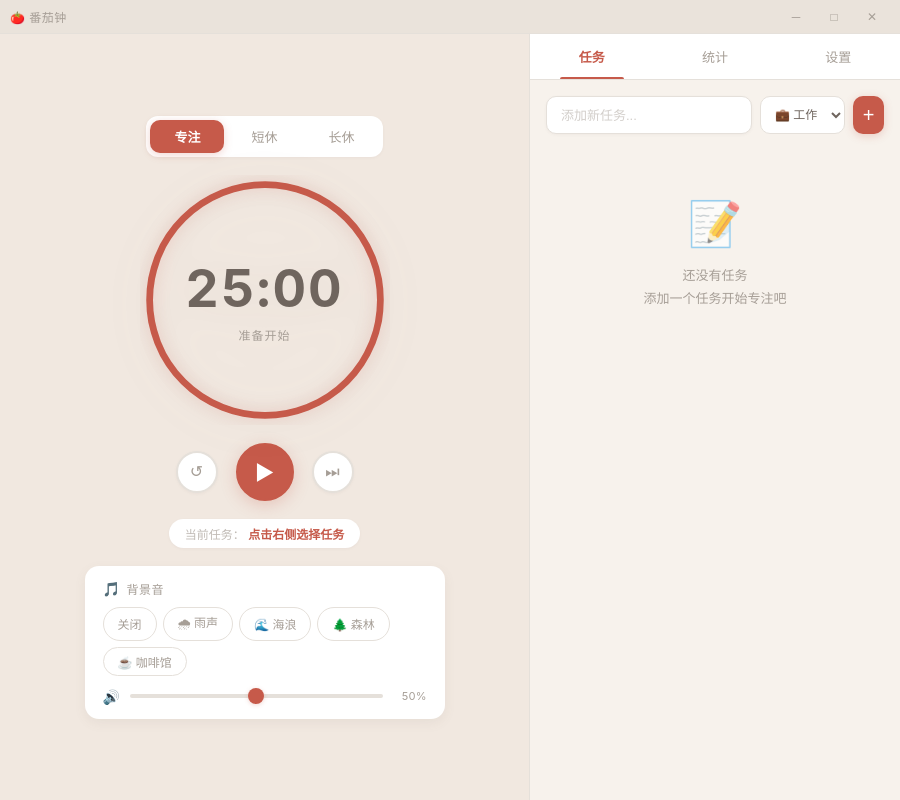
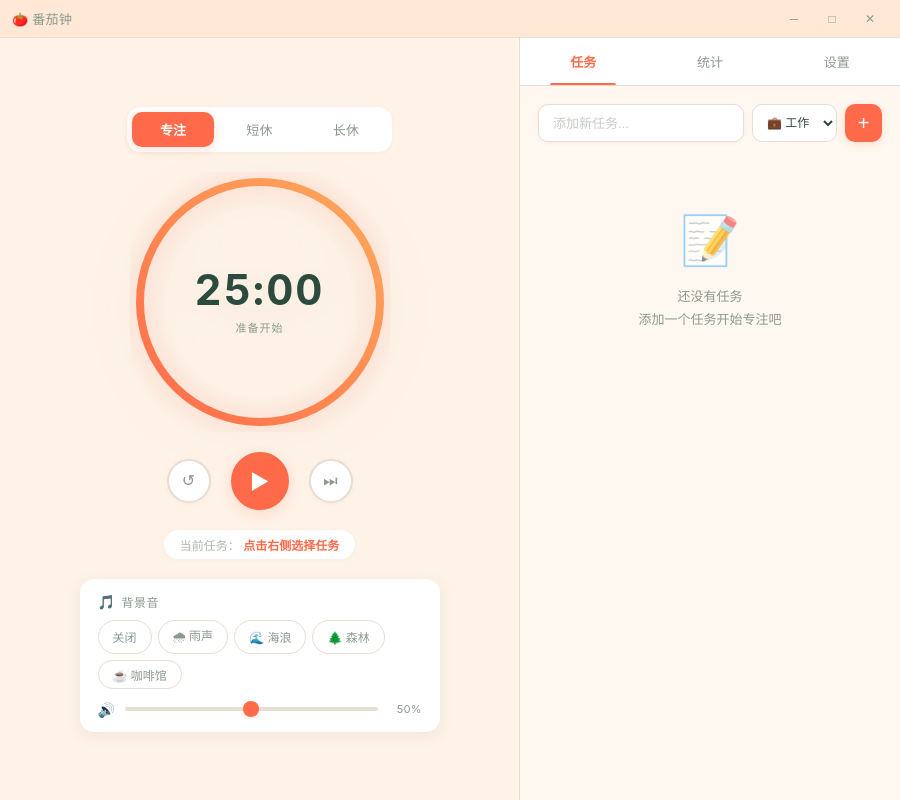
Before and after one commit to lovecumin/pomodoro_clock_claudecode_V2, an Electron app: page src/index.html in a window 900 px wide. Drawn offline with Linux system fonts and the light colour scheme.

Commit message:
feat: 优化番茄钟UI设计 - 应用晨光番茄主题
- 更新主题配色：温暖象牙白背景、番茄红主色、深森林绿文字
- 优化排版系统：完整的字体尺寸和粗细规范
- 改进计时器：添加SVG渐变效果和脉动动画
- 精致组件：更圆润的卡片、按钮和阴影层次
- 新增CLAUDE.md：为Claude Code提供项目架构文档

```diff
--- a/src/index.html
+++ b/src/index.html
@@ -33,6 +33,13 @@
       <!-- 圆形计时器 -->
       <div class="timer-circle-wrapper">
         <svg class="timer-svg" viewBox="0 0 260 260">
+          <!-- SVG渐变定义 -->
+          <defs>
+            <linearGradient id="timerGradient" x1="0%" y1="0%" x2="100%" y2="100%">
+              <stop offset="0%" stop-color="var(--timer-gradient-start)" />
+              <stop offset="100%" stop-color="var(--timer-gradient-end)" />
+            </linearGradient>
+          </defs>
           <circle class="timer-bg" cx="130" cy="130" r="120" />
           <circle class="timer-progress" cx="130" cy="130" r="120" />
         </svg>
--- a/src/styles/main.css
+++ b/src/styles/main.css
@@ -1,5 +1,11 @@
 /* ============================================================
- * main.css — 温暖柔和风格 UI
+ * main.css — 「晨光番茄」UI 设计
+ *
+ * 设计特点：
+ *   - 温暖、自然、清爽的配色
+ *   - 精致的字体排版和间距
+ *   - 柔和的阴影和过渡效果
+ *   - 直观的视觉层次
  * ============================================================ */
 
 /* ===== Reset & Base ===== */
@@ -10,13 +16,32 @@
 }
 
 body {
-  font-family: -apple-system, BlinkMacSystemFont, 'Segoe UI', 'PingFang SC', 'Microsoft YaHei', sans-serif;
+  font-family: -apple-system, BlinkMacSystemFont, 'SF Pro Display', 'Segoe UI', 'PingFang SC', 'Microsoft YaHei', sans-serif;
   background: var(--bg-primary);
   color: var(--text-primary);
   overflow: hidden;
   height: 100vh;
   user-select: none;
   -webkit-font-smoothing: antialiased;
+  -moz-osx-font-smoothing: grayscale;
+}
+
+/* ===== Typography Scale ===== */
+:root {
+  --text-xs: 11px;
+  --text-sm: 13px;
+  --text-base: 14px;
+  --text-lg: 16px;
+  --text-xl: 18px;
+  --text-2xl: 24px;
+  --text-3xl: 32px;
+  --text-4xl: 42px;
+
+  --font-weight-light: 300;
+  --font-weight-normal: 400;
+  --font-weight-medium: 500;
+  --font-weight-semibold: 600;
+  --font-weight-bold: 700;
 }
 
 /* ===== Titlebar ===== */
@@ -24,18 +49,21 @@ body {
   display: flex;
   justify-content: space-between;
   align-items: center;
-  height: 34px;
+  height: 38px;
   background: var(--bg-titlebar);
-  padding: 0 10px;
+  padding: 0 12px;
   -webkit-app-region: drag;
   border-bottom: 1px solid var(--border);
 }
 
 .titlebar-title {
-  font-size: 12px;
+  font-size: var(--text-sm);
   color: var(--text-secondary);
-  font-weight: 500;
-  letter-spacing: 0.5px;
+  font-weight: var(--font-weight-medium);
+  letter-spacing: 0.3px;
+  display: flex;
+  align-items: center;
+  gap: 6px;
 }
 
 .titlebar-controls {
@@ -53,7 +81,10 @@ body {
   cursor: pointer;
   font-size: 12px;
   border-radius: 6px;
-  transition: all 0.2s;
+  transition: all 0.2s ease;
+  display: flex;
+  align-items: center;
+  justify-content: center;
 }
 
 .titlebar-btn:hover {
@@ -62,14 +93,14 @@ body {
 }
 
 .btn-close:hover {
-  background: #C65A4A;
+  background: var(--danger);
   color: white;
 }
 
 /* ===== App Container ===== */
 .app-container {
   display: flex;
-  height: calc(100vh - 34px);
+  height: calc(100vh - 38px);
 }
 
 /* ===== Timer Panel（左侧计时器） ===== */
@@ -79,8 +110,8 @@ body {
   flex-direction: column;
   align-items: center;
   justify-content: center;
-  padding: 24px 20px;
-  gap: 18px;
+  padding: 28px 24px;
+  gap: 20px;
   background: var(--bg-secondary);
   border-right: 1px solid var(--border);
 }
@@ -88,30 +119,31 @@ body {
 /* --- 模式切换标签 --- */
 .mode-tabs {
   display: flex;
-  gap: 3px;
+  gap: 4px;
   background: var(--bg-card);
-  border-radius: 12px;
-  padding: 4px;
+  border-radius: 14px;
+  padding: 5px;
   box-shadow: var(--shadow-sm);
 }
 
 .mode-tab {
-  padding: 7px 24px;
+  padding: 8px 28px;
   border: none;
   background: transparent;
   color: var(--text-secondary);
-  font-size: 13px;
+  font-size: var(--text-sm);
   cursor: pointer;
   border-radius: 10px;
-  transition: all 0.3s ease;
-  font-weight: 500;
+  transition: all 0.25s ease;
+  font-weight: var(--font-weight-medium);
+  letter-spacing: 0.2px;
 }
 
 .mode-tab.active {
   background: var(--accent);
   color: #FFFFFF;
-  font-weight: 600;
-  box-shadow: 0 2px 8px var(--accent-glow);
+  font-weight: var(--font-weight-semibold);
+  box-shadow: 0 3px 12px var(--accent-glow);
 }
 
 .mode-tab:hover:not(.active) {
@@ -122,9 +154,9 @@ body {
 /* --- 圆形计时器 --- */
 .timer-circle-wrapper {
   position: relative;
-  width: 250px;
-  height: 250px;
-  filter: drop-shadow(0 4px 20px rgba(111, 101, 94, 0.08));
+  width: 260px;
+  height: 260px;
+  filter: drop-shadow(0 6px 24px rgba(45, 74, 62, 0.1));
 }
 
 .timer-svg {
@@ -136,18 +168,18 @@ body {
 .timer-bg {
   fill: none;
   stroke: var(--timer-bg);
-  stroke-width: 7;
+  stroke-width: 8;
 }
 
 .timer-progress {
   fill: none;
-  stroke: var(--accent);
-  stroke-width: 7;
+  stroke: url(#timerGradient);
+  stroke-width: 8;
   stroke-linecap: round;
   stroke-dasharray: 754;
   stroke-dashoffset: 0;
   transition: stroke-dashoffset 0.5s linear;
-  filter: drop-shadow(0 0 8px var(--accent-glow));
+  filter: drop-shadow(0 0 12px var(--timer-pulse-glow));
 }
 
 .timer-display {
@@ -160,31 +192,33 @@ body {
 
 .timer-time {
   display: block;
-  font-size: 52px;
-  font-weight: 700;
+  font-size: var(--text-4xl);
+  font-weight: var(--font-weight-bold);
   letter-spacing: 2px;
   color: var(--text-primary);
   font-variant-numeric: tabular-nums;
+  line-height: 1;
 }
 
 .timer-label {
   display: block;
-  font-size: 12px;
+  font-size: var(--text-xs);
   color: var(--text-secondary);
-  margin-top: 6px;
+  margin-top: 8px;
   letter-spacing: 1px;
+  text-transform: uppercase;
 }
 
 /* --- 控制按钮 --- */
 .timer-controls {
   display: flex;
   align-items: center;
-  gap: 18px;
+  gap: 20px;
 }
 
 .ctrl-btn {
-  width: 42px;
-  height: 42px;
+  width: 44px;
+  height: 44px;
   border: 2px solid var(--border);
   background: var(--bg-card);
   color: var(--text-secondary);
@@ -351,7 +385,7 @@ body {
 
 /* ===== 右侧面板 ===== */
 .side-panel {
-  width: 370px;
+  width: 380px;
   display: flex;
   flex-direction: column;
   background: var(--bg-primary);
@@ -367,20 +401,20 @@ body {
 
 .side-tab {
   flex: 1;
-  padding: 13px;
+  padding: 14px;
   border: none;
   background: transparent;
   color: var(--text-secondary);
-  font-size: 13px;
+  font-size: var(--text-sm);
   cursor: pointer;
-  transition: all 0.2s;
+  transition: all 0.2s ease;
   position: relative;
-  font-weight: 500;
+  font-weight: var(--font-weight-medium);
 }
 
 .side-tab.active {
   color: var(--accent);
-  font-weight: 600;
+  font-weight: var(--font-weight-semibold);
 }
 
 .side-tab.active::after {
@@ -404,7 +438,7 @@ body {
   display: none;
   flex: 1;
   overflow-y: auto;
-  padding: 16px;
+  padding: 18px;
 }
 
 .tab-content.active {
@@ -434,17 +468,17 @@ body {
 .task-input-area {
   display: flex;
   gap: 8px;
-  margin-bottom: 14px;
+  margin-bottom: 16px;
 }
 
 .task-input {
   flex: 1;
-  padding: 9px 14px;
+  padding: 10px 14px;
   border: 1.5px solid var(--border);
   background: var(--bg-card);
   color: var(--text-primary);
   border-radius: 10px;
-  font-size: 13px;
+  font-size: var(--text-sm);
   outline: none;
   transition: all 0.25s ease;
   box-shadow: var(--shadow-sm);
@@ -461,7 +495,7 @@ body {
 }
 
 .task-tag-select {
-  padding: 9px 10px;
+  padding: 10px 10px;
   border: 1.5px solid var(--border);
   background: var(--bg-card);
   color: var(--text-primary);
@@ -630,44 +664,49 @@ body {
 .stats-summary {
   display: grid;
   grid-template-columns: repeat(3, 1fr);
-  gap: 10px;
-  margin-bottom: 16px;
+  gap: 12px;
+  margin-bottom: 18px;
 }
 
 .stat-card {
   background: var(--bg-card);
-  border-radius: 14px;
-  padding: 16px 10px;
+  border-radius: 16px;
+  padding: 18px 12px;
   text-align: center;
   box-shadow: var(--shadow-sm);
-  transition: transform 0.2s, box-shadow 0.2s;
+  transition: transform 0.25s ease, box-shadow 0.25s ease;
+  border: 1px solid var(--border);
 }
 
 .stat-card:hover {
-  transform: translateY(-2px);
+  transform: translateY(-3px);
   box-shadow: var(--shadow-md);
 }
 
 .stat-number {
-  font-size: 30px;
-  font-weight: 700;
+  font-size: var(--text-3xl);
+  font-weight: var(--font-weight-bold);
   color: var(--accent);
   font-variant-numeric: tabular-nums;
+  line-height: 1;
 }
 
 .stat-label {
-  font-size: 11px;
+  font-size: var(--text-xs);
   color: var(--text-secondary);
-  margin-top: 4px;
-  font-weight: 500;
+  margin-top: 6px;
+  font-weight: var(--font-weight-medium);
+  text-transform: uppercase;
+  letter-spacing: 0.5px;
 }
 
 .chart-area {
   background: var(--bg-card);
-  border-radius: 14px;
-  padding: 14px;
-  margin-bottom: 12px;
+  border-radius: 16px;
+  padding: 16px;
+  margin-bottom: 14px;
   box-shadow: var(--shadow-sm);
+  border: 1px solid var(--border);
 }
 
 .chart-area canvas {
@@ -679,18 +718,19 @@ body {
 .settings-list {
   display: flex;
   flex-direction: column;
-  gap: 10px;
+  gap: 12px;
 }
 
 .setting-item {
   display: flex;
   justify-content: space-between;
   align-items: center;
-  padding: 13px 16px;
+  padding: 14px 18px;
   background: var(--bg-card);
-  border-radius: 12px;
+  border-radius: 14px;
   box-shadow: var(--shadow-sm);
-  transition: box-shadow 0.2s;
+  transition: box-shadow 0.2s ease;
+  border: 1px solid var(--border);
 }
 
 .setting-item:hover {
@@ -698,23 +738,23 @@ body {
 }
 
 .setting-item label {
-  font-size: 13px;
+  font-size: var(--text-sm);
   color: var(--text-primary);
-  font-weight: 500;
+  font-weight: var(--font-weight-medium);
 }
 
 .setting-input {
-  width: 80px;
-  padding: 7px 10px;
+  width: 84px;
+  padding: 8px 12px;
   border: 1.5px solid var(--border);
   background: var(--bg-secondary);
   color: var(--text-primary);
-  border-radius: 8px;
-  font-size: 13px;
+  border-radius: 10px;
+  font-size: var(--text-sm);
   outline: none;
   text-align: center;
-  transition: all 0.2s;
-  font-weight: 500;
+  transition: all 0.2s ease;
+  font-weight: var(--font-weight-medium);
 }
 
 .setting-input:focus {
@@ -726,31 +766,31 @@ select.setting-input {
   width: auto;
   text-align: left;
   cursor: pointer;
-  padding-right: 20px;
+  padding-right: 24px;
 }
 
 .setting-checkbox {
-  width: 18px;
-  height: 18px;
+  width: 20px;
+  height: 20px;
   accent-color: var(--accent);
   cursor: pointer;
-  border-radius: 4px;
+  border-radius: 5px;
 }
 
 /* ===== 空状态 ===== */
 .empty-state {
   text-align: center;
-  padding: 48px 20px;
+  padding: 52px 24px;
   color: var(--text-secondary);
 }
 
 .empty-state .empty-icon {
-  font-size: 44px;
-  margin-bottom: 14px;
+  font-size: 48px;
+  margin-bottom: 16px;
   opacity: 0.7;
 }
 
 .empty-state .empty-text {
-  font-size: 13px;
+  font-size: var(--text-sm);
   line-height: 1.8;
 }
--- a/src/styles/themes.css
+++ b/src/styles/themes.css
@@ -1,49 +1,65 @@
 /* ============================================================
- * themes.css — 基于「浅色 UI 配色方案」重写
+ * themes.css — 「晨光番茄」主题设计
+ *
+ * 设计理念：
+ *   以温暖、自然、清爽为基调
+ *   体现工作与休息的节奏感
  *
  * 色板来源：
- *   主色      #C65A4A   温暖陶土红
- *   背景      #F7F2EC   暖米白
- *   辅助      #EAE3DB   暖灰
- *   浅辅助    #F1E8E0   浅暖粉
- *   高亮      #F8DCCF   蜜桃高亮
- *   弱化      #D9D2CC   柔灰
- *   文本      #6F655E   暖棕灰
- *   分割线    #E5E0DA   暖边框
+ *   主色      #FF6B4A   番茄红（专注、活力）
+ *   背景      #FFF8F0   温暖象牙白
+ *   辅助      #FFF3E8   浅暖橙
+ *   卡片      #FFFFFF   纯白
+ *   边框      #E8DDD3   淡米色
+ *   文字      #2D4A3E   深森林绿（护眼、清晰）
+ *   次要文字  #8B9A8E   灰绿
+ *   高亮      #FFAA5C   橙黄（次要强调）
+ *   休息模式  #F4A7A7   粉红（放松、轻柔）
+ *   成功      #7BAE7F   自然绿
+ *   危险      #FF6B4A   番茄红
  * ============================================================ */
 
-/* ===== 默认浅色主题（温暖风格） ===== */
+/* ===== 默认浅色主题 — 晨光番茄 ===== */
 [data-theme="light"] {
-  --bg-primary: #F7F2EC;
-  --bg-secondary: #F1E8E0;
-  --bg-titlebar: #EAE3DB;
+  --bg-primary: #FFF8F0;
+  --bg-secondary: #FFF3E8;
+  --bg-titlebar: #FFE8D6;
   --bg-card: #FFFFFF;
-  --bg-tab: #EAE3DB;
-  --bg-hover: #F8DCCF;
-  --bg-active: rgba(198, 90, 74, 0.08);
+  --bg-tab: #FFF3E8;
+  --bg-hover: #FFE8D6;
+  --bg-active: rgba(255, 107, 74, 0.1);
 
-  --text-primary: #6F655E;
-  --text-secondary: #A69E96;
+  --text-primary: #2D4A3E;
+  --text-secondary: #8B9A8E;
 
-  --accent: #C65A4A;
-  --accent-hover: #B04A3C;
-  --accent-glow: rgba(198, 90, 74, 0.25);
+  --accent: #FF6B4A;
+  --accent-hover: #E05535;
+  --accent-glow: rgba(255, 107, 74, 0.2);
 
-  --border: #E5E0DA;
-  --timer-bg: #EAE3DB;
+  --border: #E8DDD3;
+  --timer-bg: #FFF3E8;
 
-  --danger: #C65A4A;
+  --danger: #FF6B4A;
   --success: #7BAE7F;
 
-  --tag-bg: rgba(198, 90, 74, 0.1);
-  --tag-text: #C65A4A;
+  --tag-bg: rgba(255, 107, 74, 0.12);
+  --tag-text: #FF6B4A;
 
-  --shadow-sm: 0 1px 3px rgba(111, 101, 94, 0.06);
-  --shadow-md: 0 4px 12px rgba(111, 101, 94, 0.08);
-  --shadow-lg: 0 8px 24px rgba(111, 101, 94, 0.1);
+  --shadow-sm: 0 1px 4px rgba(45, 74, 62, 0.05);
+  --shadow-md: 0 4px 16px rgba(45, 74, 62, 0.08);
+  --shadow-lg: 0 8px 32px rgba(45, 74, 62, 0.12);
+
+  /* 新增：计时器渐变 */
+  --timer-gradient-start: #FF6B4A;
+  --timer-gradient-end: #FFAA5C;
+  --timer-pulse-glow: rgba(255, 107, 74, 0.3);
+
+  /* 休息模式色彩 */
+  --break-color: #F4A7A7;
+  --break-glow: rgba(244, 167, 167, 0.3);
 }
 
-/* ===== 深色主题（暖棕调） ===== */
+/* ===== 深色主题 — 保持原有暖棕调 ===== */
 [data-theme="dark"] {
   --bg-primary: #1E1A17;
   --bg-secondary: #262119;
@@ -51,7 +67,7 @@
   --bg-card: #2E2821;
   --bg-tab: #242019;
   --bg-hover: #3A332B;
-  --bg-active: rgba(198, 130, 100, 0.1);
+  --bg-active: rgba(212, 132, 90, 0.1);
 
   --text-primary: #E8DFD6;
   --text-secondary: #9A8E82;
@@ -72,9 +88,16 @@
   --shadow-sm: 0 1px 3px rgba(0, 0, 0, 0.2);
   --shadow-md: 0 4px 12px rgba(0, 0, 0, 0.3);
   --shadow-lg: 0 8px 24px rgba(0, 0, 0, 0.4);
+
+  --timer-gradient-start: #D4845A;
+  --timer-gradient-end: #E09A70;
+  --timer-pulse-glow: rgba(212, 132, 90, 0.4);
+
+  --break-color: #E0A0A0;
+  --break-glow: rgba(224, 160, 160, 0.4);
 }
 
-/* ===== 护眼绿主题（森林调） ===== */
+/* ===== 护眼绿主题 — 森林调 ===== */
 [data-theme="green"] {
   --bg-primary: #E8EDE5;
   --bg-secondary: #DCE5D7;
@@ -103,4 +126,11 @@
   --shadow-sm: 0 1px 3px rgba(74, 89, 64, 0.06);
   --shadow-md: 0 4px 12px rgba(74, 89, 64, 0.08);
   --shadow-lg: 0 8px 24px rgba(74, 89, 64, 0.1);
+
+  --timer-gradient-start: #5A824A;
+  --timer-gradient-end: #8BBE8F;
+  --timer-pulse-glow: rgba(90, 130, 74, 0.3);
+
+  --break-color: #A8C8A0;
+  --break-glow: rgba(168, 200, 160, 0.3);
 }
```
Also changed, not shown: CLAUDE.md (added, +90 -0 lines).
